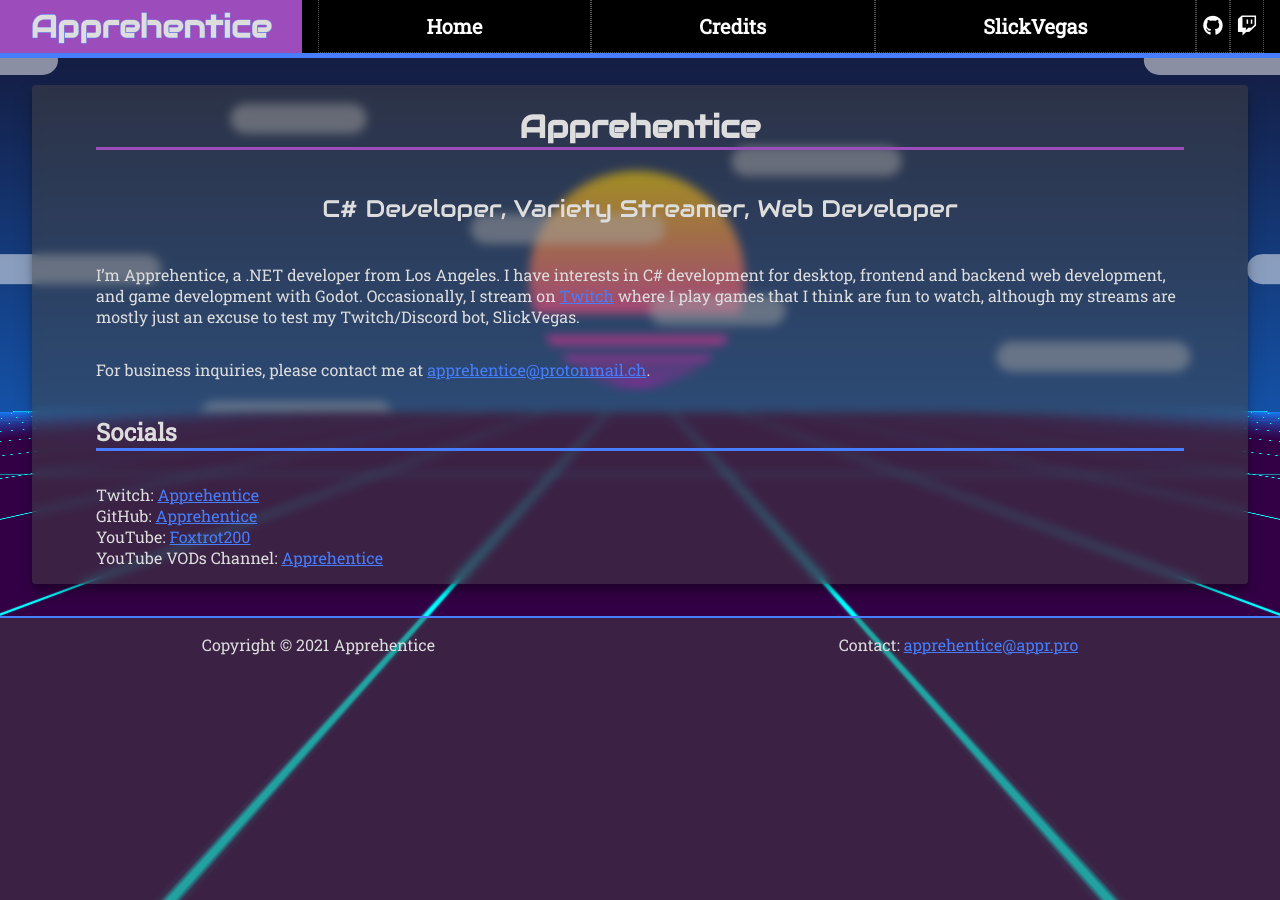
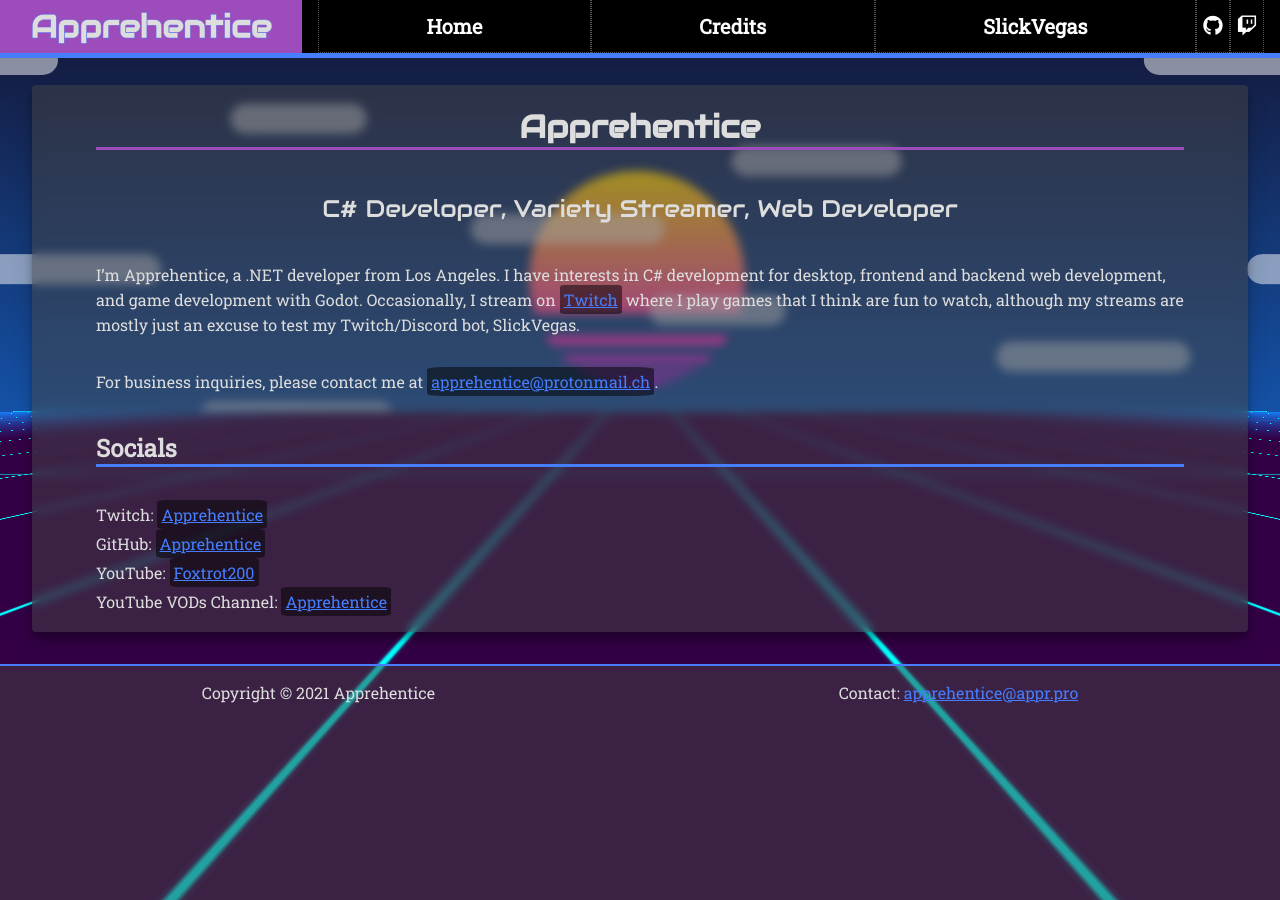
Before and after one commit to Apprehentice/apprehentice.github.io, a Jekyll site: the page built from index.md, in a window 1280 px wide. Built offline with Jekyll 4.4.1, drawn with Linux system fonts in a browser that asks for light colours; nearby versions of some CDN libraries; a script that is not in the unit is left out.

Commit message:
Make links more readable and fix SlickVegas page layout

```diff
--- a/css/main.scss
+++ b/css/main.scss
@@ -268,6 +268,15 @@
 
                 h1, h2, h3, h4, h5, p, ul, ol {
                     max-width: 90vw;
+                }
+
+                a {
+                    display: inline-flex;
+                    background-color: rgba(0, 0, 0, 0.5);
+                    padding: 0.25em;
+                    border-radius: 7.5%;
+
+                    align-content: center;
                 }
 
                 nav {
```
Also changed, not shown: slickvegas/index.md (+1 -0 lines).
